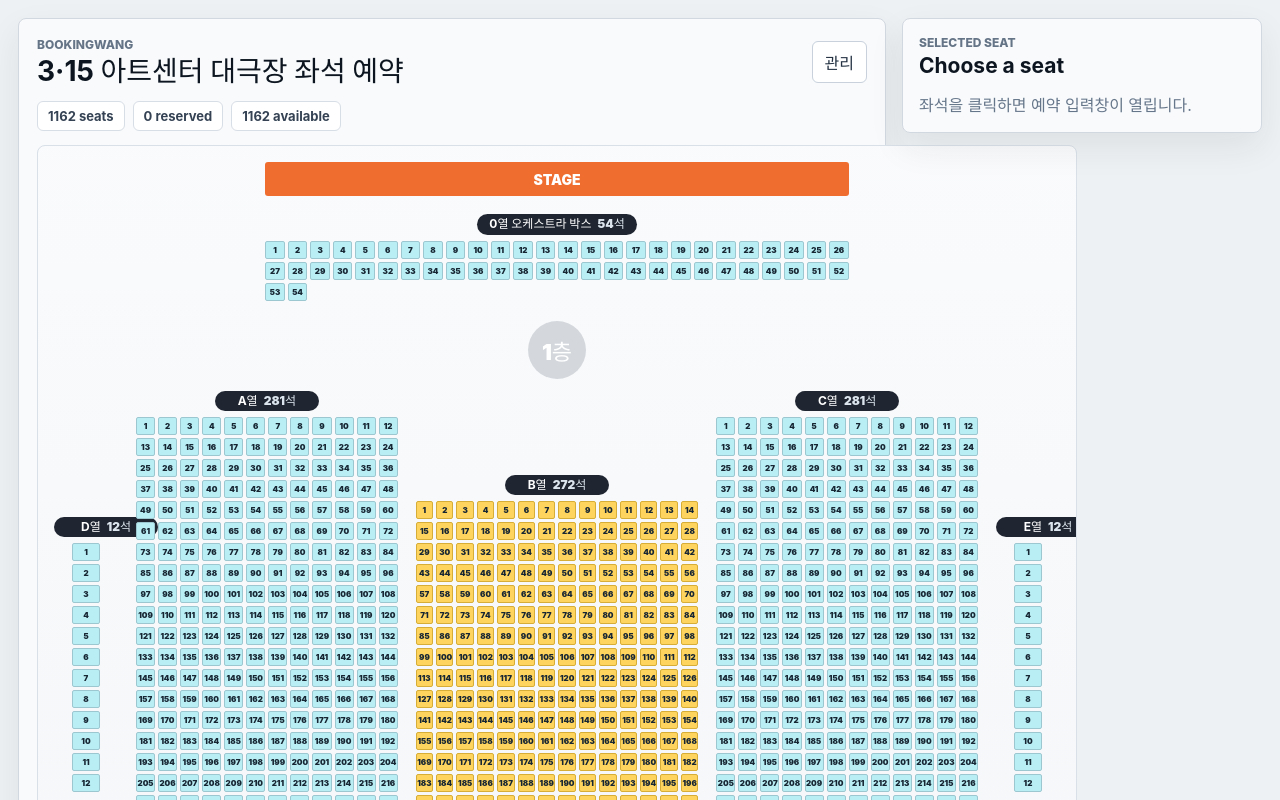
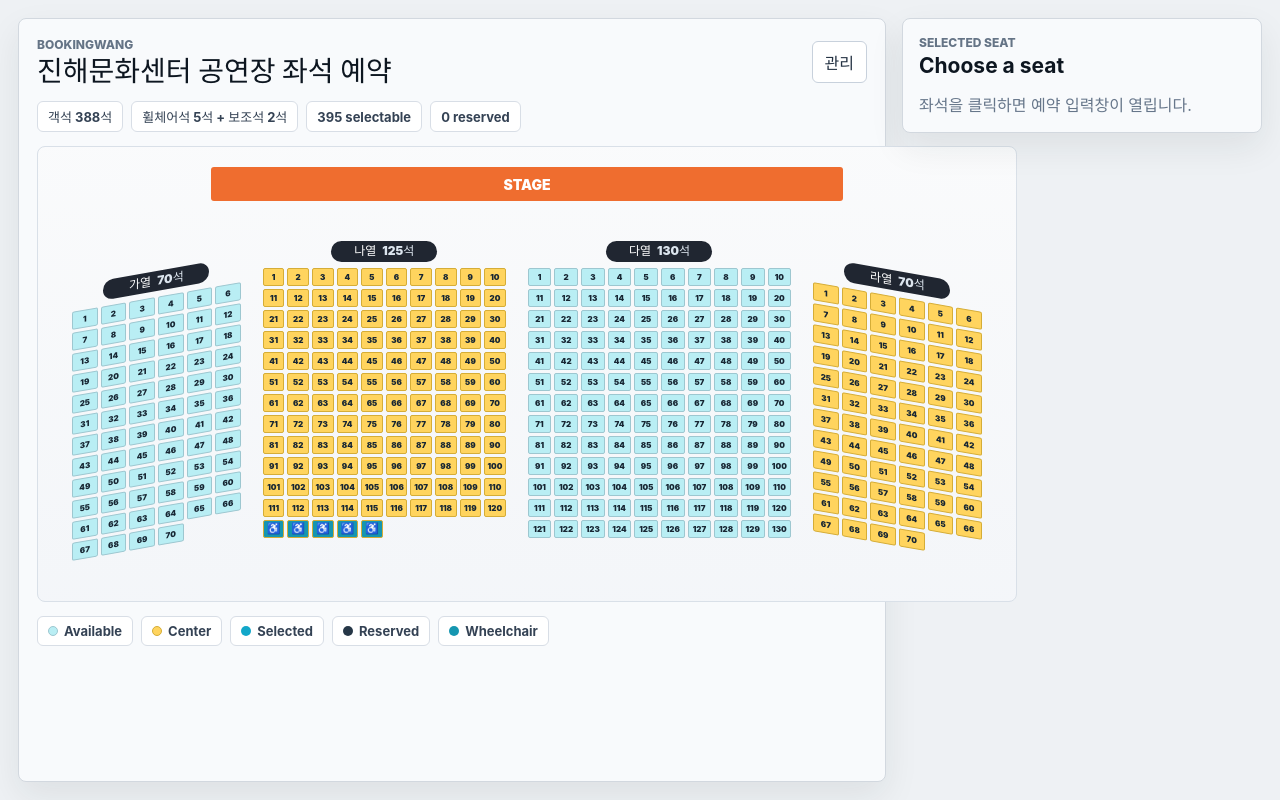
Before and after one commit to binogion-cmd/BookingWang, a React (Vite) app: page / in a window 1280 px wide. Shown: the top 800 px of the page. Built offline with nearby package versions, Linux system fonts and the light colour scheme.

Commit message:
Switch seating map to Jinhae venue layout

```diff
--- a/src/App.css
+++ b/src/App.css
@@ -108,9 +108,9 @@ h2 {
 }
 
 .venue-map {
-  min-width: 1040px;
+  min-width: 980px;
   overflow: auto;
-  padding: 16px;
+  padding: 20px 24px 26px;
   border: 1px solid #d9e0e8;
   border-radius: 8px;
   background:
@@ -119,11 +119,11 @@ h2 {
 }
 
 .stage {
-  width: 58%;
+  width: 68%;
   height: 34px;
   display: grid;
   place-items: center;
-  margin: 0 auto 18px;
+  margin: 0 auto 40px;
   border-radius: 3px;
   background: #ef6d2f;
   color: #ffffff;
@@ -132,48 +132,14 @@ h2 {
   letter-spacing: 0;
 }
 
-.orchestra-zone {
-  width: 58%;
-  margin: 0 auto 20px;
-}
-
-.floor-marker {
-  width: 58px;
-  height: 58px;
+.auditorium-grid {
   display: grid;
-  place-items: center;
-  margin: 12px auto;
-  border-radius: 999px;
-  background: #d4d8dd;
-  color: #ffffff;
-  font-size: 22px;
-  font-weight: 900;
-}
-
-.first-floor {
-  display: grid;
-  grid-template-columns: 64px minmax(780px, 1fr) 64px;
-  gap: 18px;
-  align-items: center;
-}
-
-.main-sections,
-.second-floor {
-  display: grid;
-  grid-template-columns: 1fr 1.08fr 1fr;
-  gap: 18px;
-  align-items: end;
-}
-
-.second-floor {
-  width: 78%;
+  grid-template-columns: 0.82fr 1.18fr 1.28fr 0.82fr;
+  gap: 22px;
+  align-items: start;
+  max-width: 940px;
   margin: 0 auto;
-}
-
-.side-stack {
-  display: flex;
-  align-items: center;
-  justify-content: center;
+  padding: 0 10px 28px;
 }
 
 .seat-section {
@@ -182,7 +148,7 @@ h2 {
 
 .section-title {
   width: fit-content;
-  min-width: 104px;
+  min-width: 106px;
   display: flex;
   justify-content: center;
   gap: 6px;
@@ -206,14 +172,19 @@ h2 {
   gap: 3px;
 }
 
-.section-orchestra .section-seats {
-  grid-template-columns: repeat(26, minmax(0, 1fr));
+.section-left-wing {
+  margin-top: 30px;
+  transform: skewY(-10deg);
 }
 
-.section-sidebox .section-seats {
-  grid-template-columns: 1fr;
-  width: 28px;
-  margin: 0 auto;
+.section-right-wing {
+  margin-top: 30px;
+  transform: skewY(10deg);
+}
+
+.section-center-yellow,
+.section-center-blue {
+  margin-top: 0;
 }
 
 .seat {
@@ -244,9 +215,14 @@ h2 {
   border-color: #d5ad37;
 }
 
-.section-wing .seat,
-.section-orchestra .seat,
-.section-sidebox .seat {
+.section-center-yellow .seat,
+.section-right-wing .seat {
+  background: #ffd45e;
+  border-color: #d5ad37;
+}
+
+.section-center-blue .seat,
+.section-left-wing .seat {
   background: #b9eef4;
 }
 
@@ -285,6 +261,11 @@ h2 {
 .available-dot {
   background: #b9eef4;
   border: 1px solid #9dc7d0;
+}
+
+.yellow-dot {
+  background: #ffd45e;
+  border: 1px solid #d5ad37;
 }
 
 .selected-dot {
--- a/src/App.tsx
+++ b/src/App.tsx
@@ -19,39 +19,26 @@ type SeatSection = {
   className: string
   count: number
   columns: number
-  startAt?: number
-  wheelchair?: number
+  wheelchairSeats?: number[]
+  companionSeats?: number[]
 }
 
 const STORAGE_KEY = 'bookingwang.reservations.v1'
 
-const ORCHESTRA: SeatSection = {
-  id: 'OR',
-  name: '0열 오케스트라 박스',
-  floor: 'stage',
-  className: 'section-orchestra',
-  count: 54,
-  columns: 26,
-}
-
-const FIRST_FLOOR: SeatSection[] = [
-  { id: '1A', name: 'A열', floor: '1층', className: 'section-wing', count: 281, columns: 12, wheelchair: 10 },
-  { id: '1B', name: 'B열', floor: '1층', className: 'section-center', count: 272, columns: 14, wheelchair: 2 },
-  { id: '1C', name: 'C열', floor: '1층', className: 'section-wing', count: 281, columns: 12, wheelchair: 10 },
+const SECTIONS: SeatSection[] = [
+  { id: 'GA', name: '가열', floor: '진해문화센터 공연장', className: 'section-left-wing', count: 70, columns: 6 },
+  {
+    id: 'NA',
+    name: '나열',
+    floor: '진해문화센터 공연장',
+    className: 'section-center-yellow',
+    count: 125,
+    columns: 10,
+    wheelchairSeats: [121, 122, 123, 124, 125],
+  },
+  { id: 'DA', name: '다열', floor: '진해문화센터 공연장', className: 'section-center-blue', count: 130, columns: 10 },
+  { id: 'RA', name: '라열', floor: '진해문화센터 공연장', className: 'section-right-wing', count: 70, columns: 6 },
 ]
-
-const SIDE_BOXES: SeatSection[] = [
-  { id: '1D', name: 'D열', floor: '1층 측면', className: 'section-sidebox', count: 12, columns: 1 },
-  { id: '1E', name: 'E열', floor: '1층 측면', className: 'section-sidebox', count: 12, columns: 1 },
-]
-
-const SECOND_FLOOR: SeatSection[] = [
-  { id: '2A', name: 'A열', floor: '2층', className: 'section-wing', count: 83, columns: 14 },
-  { id: '2B', name: 'B열', floor: '2층', className: 'section-center', count: 84, columns: 14 },
-  { id: '2C', name: 'C열', floor: '2층', className: 'section-wing', count: 83, columns: 14 },
-]
-
-const ALL_SECTIONS = [ORCHESTRA, ...FIRST_FLOOR, ...SIDE_BOXES, ...SECOND_FLOOR]
 
 function buildSeatId(section: SeatSection, seat: number) {
   return `${section.id}-${seat.toString().padStart(3, '0')}`
@@ -59,9 +46,9 @@ function buildSeatId(section: SeatSection, seat: number) {
 
 function seatDisplayName(seatId: string) {
   const [sectionId, number] = seatId.split('-')
-  const section = ALL_SECTIONS.find((item) => item.id === sectionId)
+  const section = SECTIONS.find((item) => item.id === sectionId)
   if (!section || !number) return seatId
-  return `${section.floor} ${section.name} ${Number(number)}번`
+  return `${section.name} ${Number(number)}번`
 }
 
 function loadReservations(): Record<string, Reservation> {
@@ -82,7 +69,7 @@ function App() {
 
   const seats = useMemo(
     () =>
-      ALL_SECTIONS.flatMap((section) =>
+      SECTIONS.flatMap((section) =>
         Array.from({ length: section.count }, (_, index) => buildSeatId(section, index + 1)),
       ),
     [],
@@ -188,13 +175,14 @@ function App() {
             const seatNumber = index + 1
             const seatId = buildSeatId(section, seatNumber)
             const status = seatStatus(seatId)
-            const isWheelchair = section.wheelchair ? seatNumber > section.count - section.wheelchair : false
+            const isWheelchair = section.wheelchairSeats?.includes(seatNumber) ?? false
+            const isCompanion = section.companionSeats?.includes(seatNumber) ?? false
 
             return (
               <button
                 type="button"
                 key={seatId}
-                className={`seat seat-${status} ${isWheelchair ? 'seat-wheelchair' : ''}`}
+                className={`seat seat-${status} ${isWheelchair ? 'seat-wheelchair' : ''} ${isCompanion ? 'seat-companion' : ''}`}
                 onClick={() => selectSeat(seatId)}
                 aria-pressed={selectedSeat === seatId}
                 aria-label={`${seatDisplayName(seatId)} ${status}`}
@@ -215,7 +203,7 @@ function App() {
         <div className="topbar">
           <div>
             <p className="eyebrow">BookingWang</p>
-            <h1>3·15 아트센터 대극장 좌석 예약</h1>
+            <h1>진해문화센터 공연장 좌석 예약</h1>
           </div>
           <button type="button" className="ghost-button" onClick={() => setShowAdmin((value) => !value)}>
             {showAdmin ? '관리 숨기기' : '관리'}
@@ -223,28 +211,20 @@ function App() {
         </div>
 
         <div className="status-strip" aria-label="reservation status">
-          <span>{seats.length} seats</span>
+          <span>객석 388석</span>
+          <span>휠체어석 5석 + 보조석 2석</span>
+          <span>{seats.length} selectable</span>
           <span>{reservedCount} reserved</span>
-          <span>{seats.length - reservedCount} available</span>
         </div>
 
         <div className="venue-map" aria-label="seat map">
           <div className="stage">STAGE</div>
-          <div className="orchestra-zone">{renderSection(ORCHESTRA)}</div>
-
-          <div className="floor-marker">1층</div>
-          <div className="first-floor">
-            <div className="side-stack">{renderSection(SIDE_BOXES[0])}</div>
-            <div className="main-sections">{FIRST_FLOOR.map(renderSection)}</div>
-            <div className="side-stack">{renderSection(SIDE_BOXES[1])}</div>
-          </div>
-
-          <div className="floor-marker">2층</div>
-          <div className="second-floor">{SECOND_FLOOR.map(renderSection)}</div>
+          <div className="auditorium-grid">{SECTIONS.map(renderSection)}</div>
         </div>
 
         <div className="legend">
           <span><i className="dot available-dot" />Available</span>
+          <span><i className="dot yellow-dot" />Center</span>
           <span><i className="dot selected-dot" />Selected</span>
           <span><i className="dot reserved-dot" />Reserved</span>
           <span><i className="dot wheelchair-dot" />Wheelchair</span>
```
